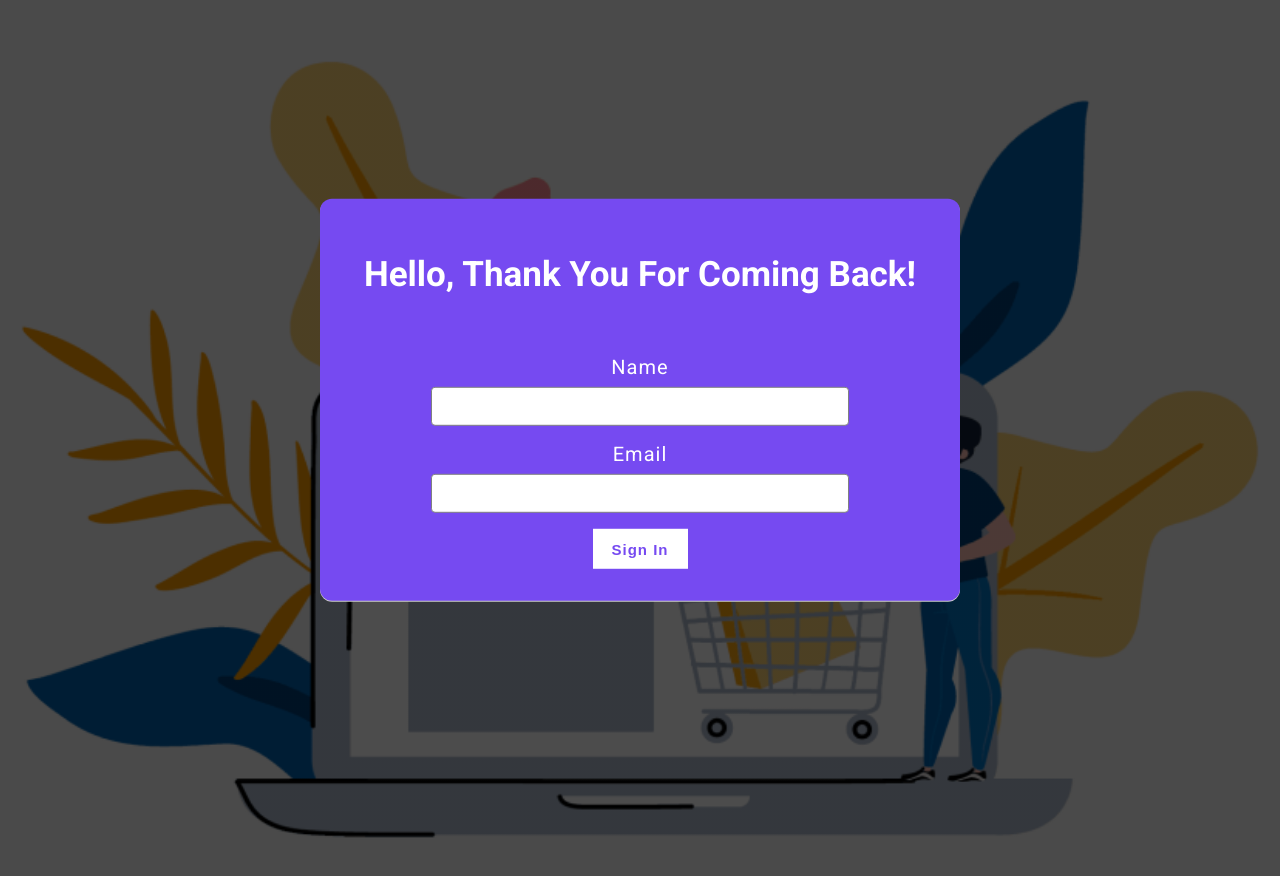
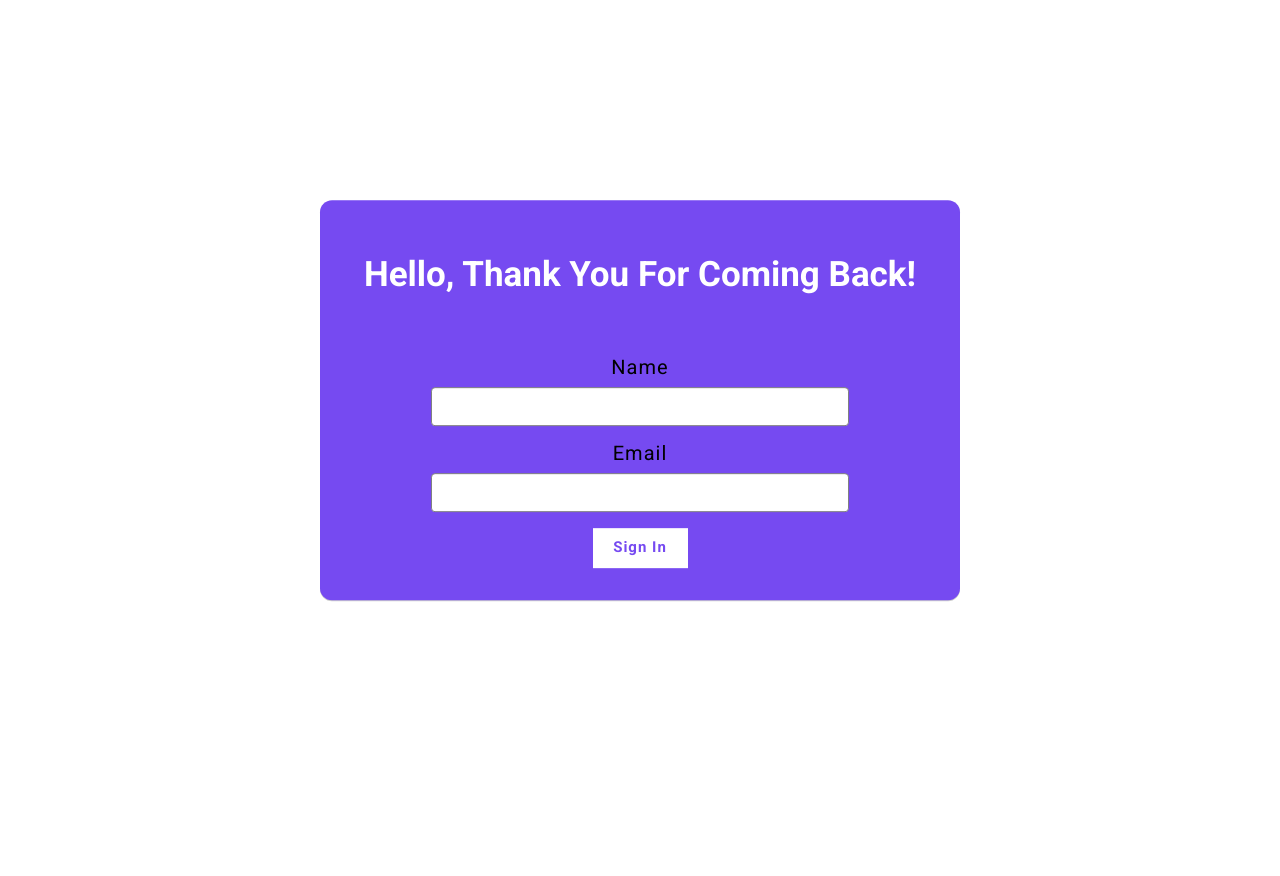
Before and after one commit to oluwajueda/git-tutorial, a React (Create React App) app: page / in a window 1280 px wide. Shown: the top 876 px of the page. After the commit the page ends 800 px from the top, so only its background shows below. Built offline with nearby package versions, Linux system fonts and the light colour scheme; no server answers.

Commit message:
changes made

```diff
--- a/package.json
+++ b/package.json
@@ -6,6 +6,7 @@
     "@testing-library/jest-dom": "^5.16.4",
     "@testing-library/react": "^13.3.0",
     "@testing-library/user-event": "^13.5.0",
+    "normalize.css": "^8.0.1",
     "react": "^18.1.0",
     "react-dom": "^18.1.0",
     "react-icons": "^4.4.0",
--- a/src/index.css
+++ b/src/index.css
@@ -23,7 +23,7 @@ font-family: 'Roboto', sans-serif;
 .category{
   cursor: pointer;
 }
-.background{
+/* .background{
   background:linear-gradient(rgba(0, 0, 0, .7), rgba(0, 0, 0, .7)),
     url(photo/ecommerce-image.png);
     background-attachment: fixed;
@@ -36,7 +36,7 @@ font-family: 'Roboto', sans-serif;
     height: 100vh;
     overflow-y: scroll;
     padding: 3rem;
-}
+} */
 .register-area p{
   color: #fff;
 }
@@ -76,6 +76,7 @@ box-shadow: 0 1px #cdcdcd;
 
 .form-area h1{
   margin-bottom: 60px;
+  color: #fff;
 }
 
 .register-area{
--- a/src/index.js
+++ b/src/index.js
@@ -1,5 +1,6 @@
 import React from 'react';
 import ReactDOM from 'react-dom/client';
+import 'normalize.css';
 import './index.css';
 import App from './App';
 import { AppProvider } from './context';
```
Also changed, not shown: 1 other file (tests, documents, lock files or other folders).
